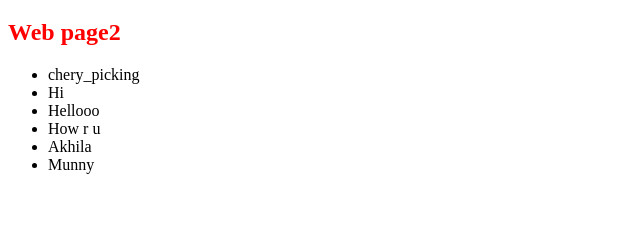
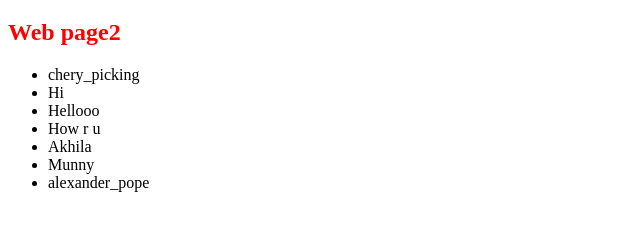
Before and after one commit to akhila-ch/0main_openSAP_repo, a plain HTML site: page index.html in a window 1280 px wide. Shown: the part 61-292 px from the top of the page, without its empty margins (0-640 px from the left). Drawn offline with Linux system fonts and the light colour scheme.

Commit message:
alexander_pope

```diff
--- a/index.html
+++ b/index.html
@@ -14,5 +14,6 @@
 	    <li>How r u</li>
 	    <li>Akhila</li>
 	    <li>Munny</li>
+            <li>alexander_pope</li>
 	</ul>
 </html>
```
